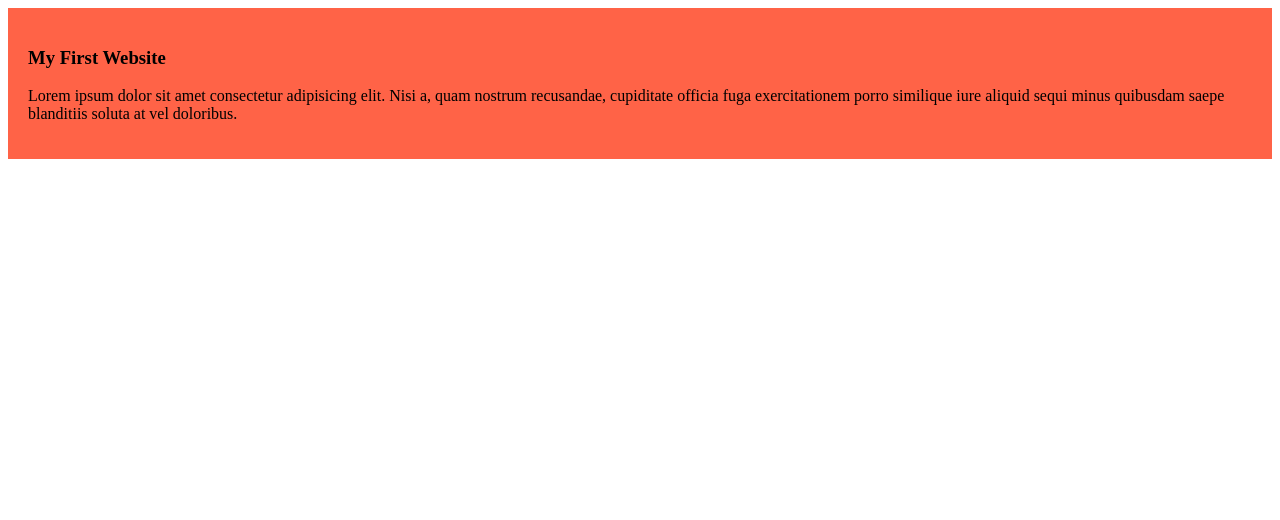
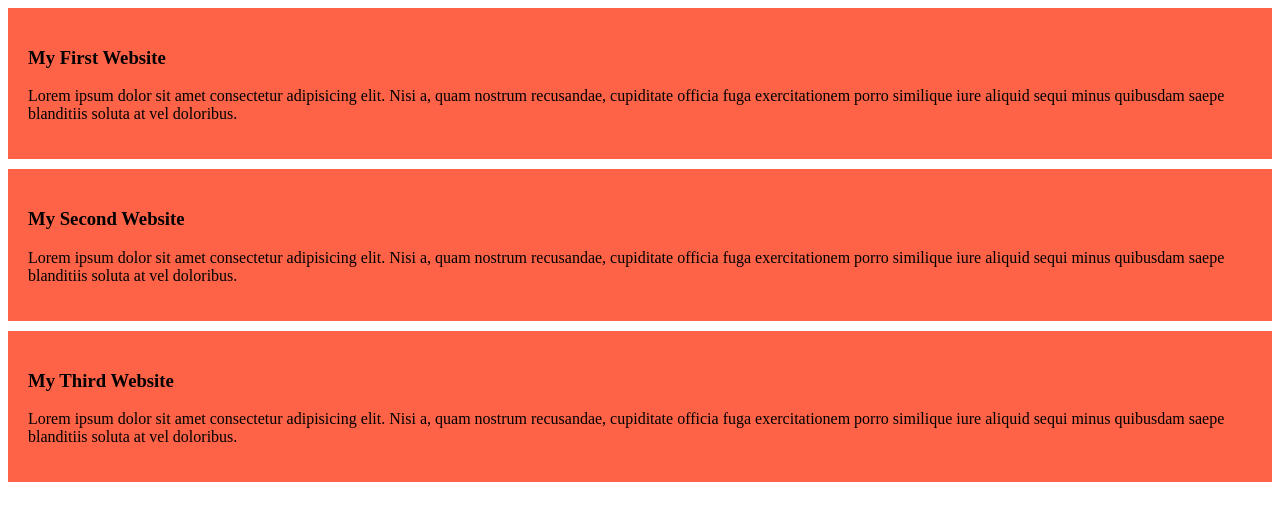
Before and after one commit to srfarukahmed/my-simple-website, a plain HTML site: page index.html in a window 1280 px wide. Drawn offline with Linux system fonts and the light colour scheme.

Commit message:
added my second and third blog

```diff
--- a/index.html
+++ b/index.html
@@ -4,12 +4,20 @@
     <meta charset="UTF-8">
     <meta name="viewport" content="width=device-width, initial-scale=1.0">
     <title>My Simple website</title>
-    <link rel="stylesheet" href="blog.css">
+    <link rel="stylesheet" href="styles/blog1.css">
 </head>
 <body>
     <div>
         <h3>My First Website</h3>
         <p>Lorem ipsum dolor sit amet consectetur adipisicing elit. Nisi a, quam nostrum recusandae, cupiditate officia fuga exercitationem porro similique iure aliquid sequi minus quibusdam saepe blanditiis soluta at vel doloribus.</p>
     </div>
+    <div>
+        <h3>My Second Website</h3>
+        <p>Lorem ipsum dolor sit amet consectetur adipisicing elit. Nisi a, quam nostrum recusandae, cupiditate officia fuga exercitationem porro similique iure aliquid sequi minus quibusdam saepe blanditiis soluta at vel doloribus.</p>
+    </div>
+    <div>
+        <h3>My Third Website</h3>
+        <p>Lorem ipsum dolor sit amet consectetur adipisicing elit. Nisi a, quam nostrum recusandae, cupiditate officia fuga exercitationem porro similique iure aliquid sequi minus quibusdam saepe blanditiis soluta at vel doloribus.</p>
+    </div>
 </body>
 </html>
--- a/blog.css
+++ b/styles/blog1.css
@@ -1,4 +1,5 @@
 div{
     background-color: tomato;
     padding: 20px;
+    margin-bottom: 10px;
 }
```
